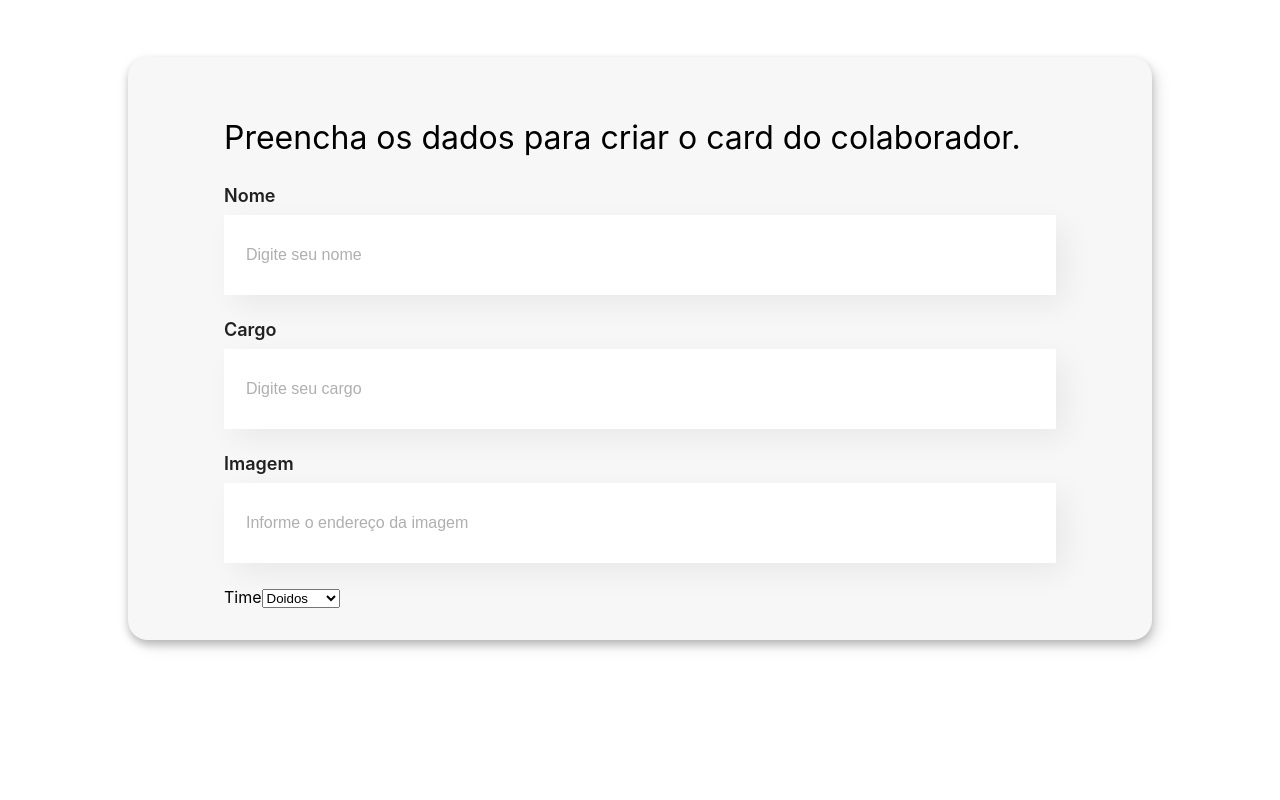
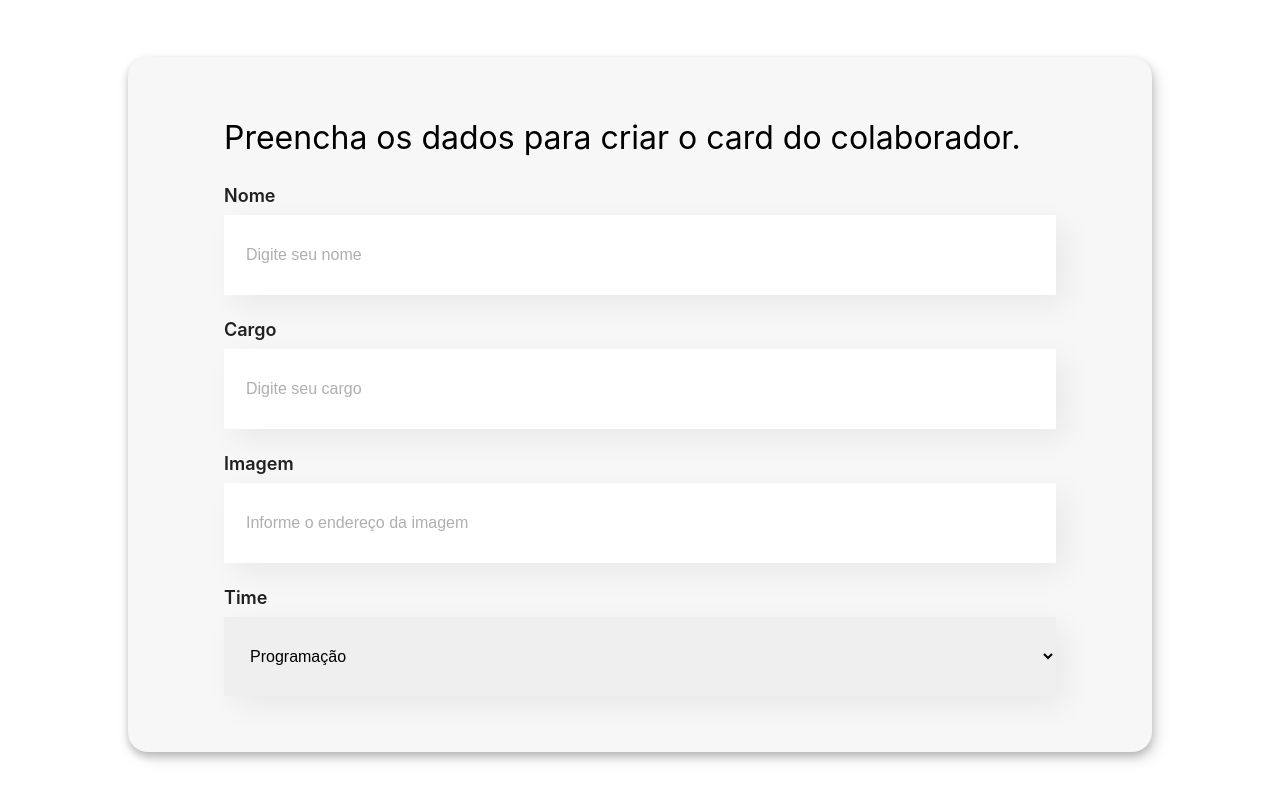
Before and after one commit to GabrielVeroneze/organo-plus, a React (Create React App) app: page / in a window 1280 px wide. Shown: the part 521-1321 px from the top of the page. Before the commit the page ends 1241 px from the top, so only its background shows below. Built offline with nearby package versions, Linux system fonts and the light colour scheme.

Commit message:
:sparkles: feat: Adiciona opções e estilo na lista

```diff
--- a/src/componentes/Formulario/index.js
+++ b/src/componentes/Formulario/index.js
@@ -3,26 +3,24 @@ import CampoTexto from '../CampoTexto'
 import ListaSuspensa from '../ListaSuspensa'
 
 const Formulario = () => {
-
-    const itens = [
-        {
-            id: 1,
-            time: "Doidos"
-        },
-        {
-            id: 2,
-            time: "Bipolares"
-        }
+    const times = [
+        'Programação',
+        'Front-End',
+        'Data Science',
+        'Devops',
+        'UX e Design',
+        'Mobile',
+        'Inovação e Gestão'
     ]
 
     return (
         <section className='formulario'>
             <form className='formulario__caixa'>
                 <h2 className='formulario__titulo'>Preencha os dados para criar o card do colaborador.</h2>
-                <CampoTexto label="Nome" placeholder="Digite seu nome" />
-                <CampoTexto label="Cargo" placeholder="Digite seu cargo" />
-                <CampoTexto label="Imagem" placeholder="Informe o endereço da imagem" />
-                <ListaSuspensa label="Time" time={itens}/>
+                <CampoTexto label='Nome' placeholder='Digite seu nome' />
+                <CampoTexto label='Cargo' placeholder='Digite seu cargo' />
+                <CampoTexto label='Imagem' placeholder='Informe o endereço da imagem' />
+                <ListaSuspensa label='Time' itens={times}/>
             </form>
         </section>
     )
--- a/src/componentes/ListaSuspensa/ListaSuspensa.css
+++ b/src/componentes/ListaSuspensa/ListaSuspensa.css
@@ -0,0 +1,22 @@
+.lista {
+    color: #212121;
+    margin-bottom: 1.5rem;
+}
+
+.lista__label {
+    display: block;
+    font-size: 1.125rem;
+    font-weight: 600;
+    line-height: 22px;
+    margin-bottom: 0.5rem;
+}
+
+.lista__menu {
+    border: none;
+    box-shadow: 10px 10px 30px rgba(0, 0, 0, 0.06);
+    box-sizing: border-box;
+    font-size: 1rem;
+    line-height: 20px;
+    padding: 1.875rem 1.375rem;
+    width: 100%;
+}
--- a/src/componentes/ListaSuspensa/index.js
+++ b/src/componentes/ListaSuspensa/index.js
@@ -1,15 +1,11 @@
 import './ListaSuspensa.css'
 
 const ListaSuspensa = (props) => {
-    // console.log(props)
-    const itens = props.time
     return (
-        <div>
-            <label>{props.label}</label>
-            <select>
-                {itens.map((item) => {
-                    return <option key={item.id}>{item.time}</option>
-                })}
+        <div className='lista'>
+            <label className='lista__label'>{props.label}</label>
+            <select className='lista__menu'>
+                {props.itens.map(item => <option key={item}>{item}</option>)}
             </select>
         </div>
     )
```
